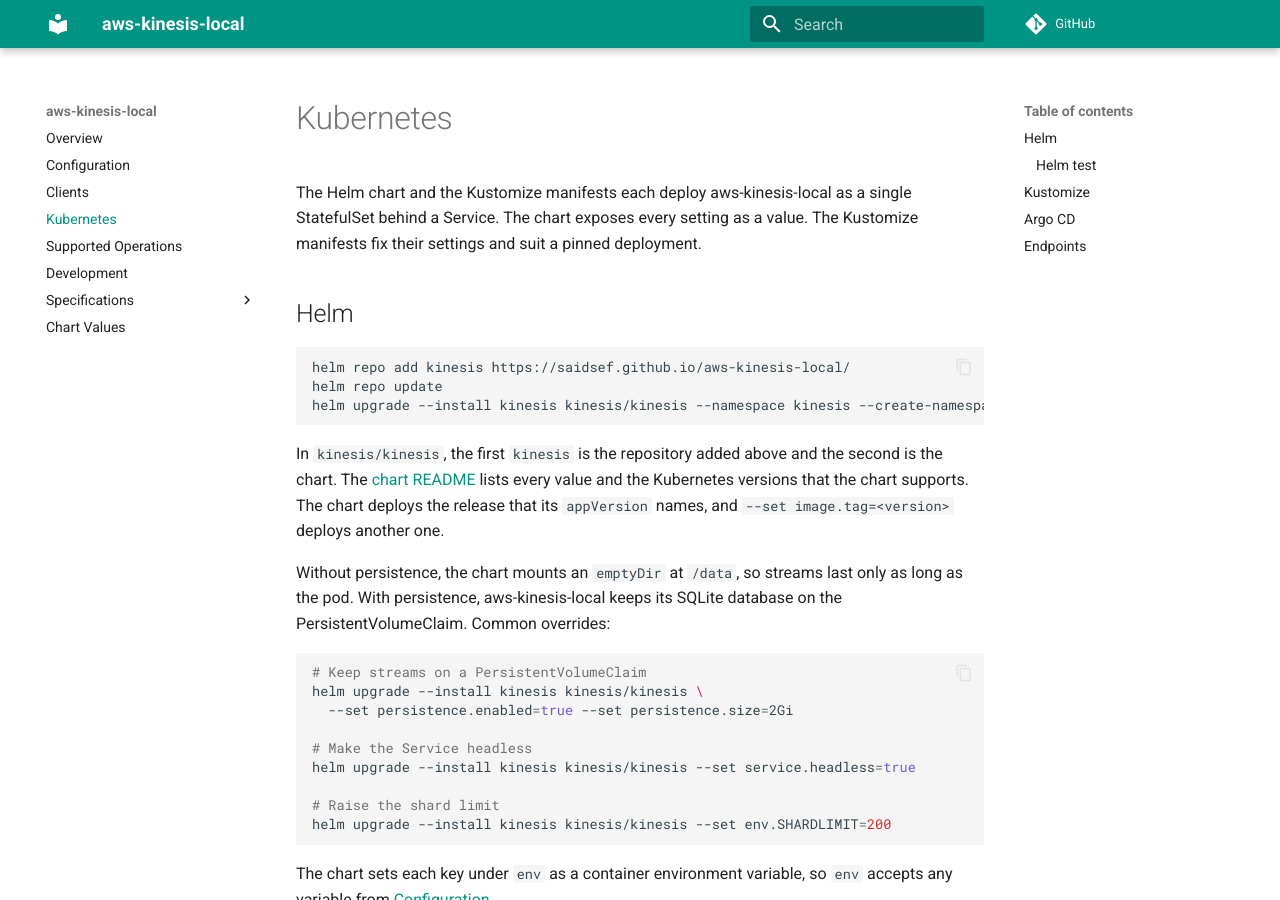
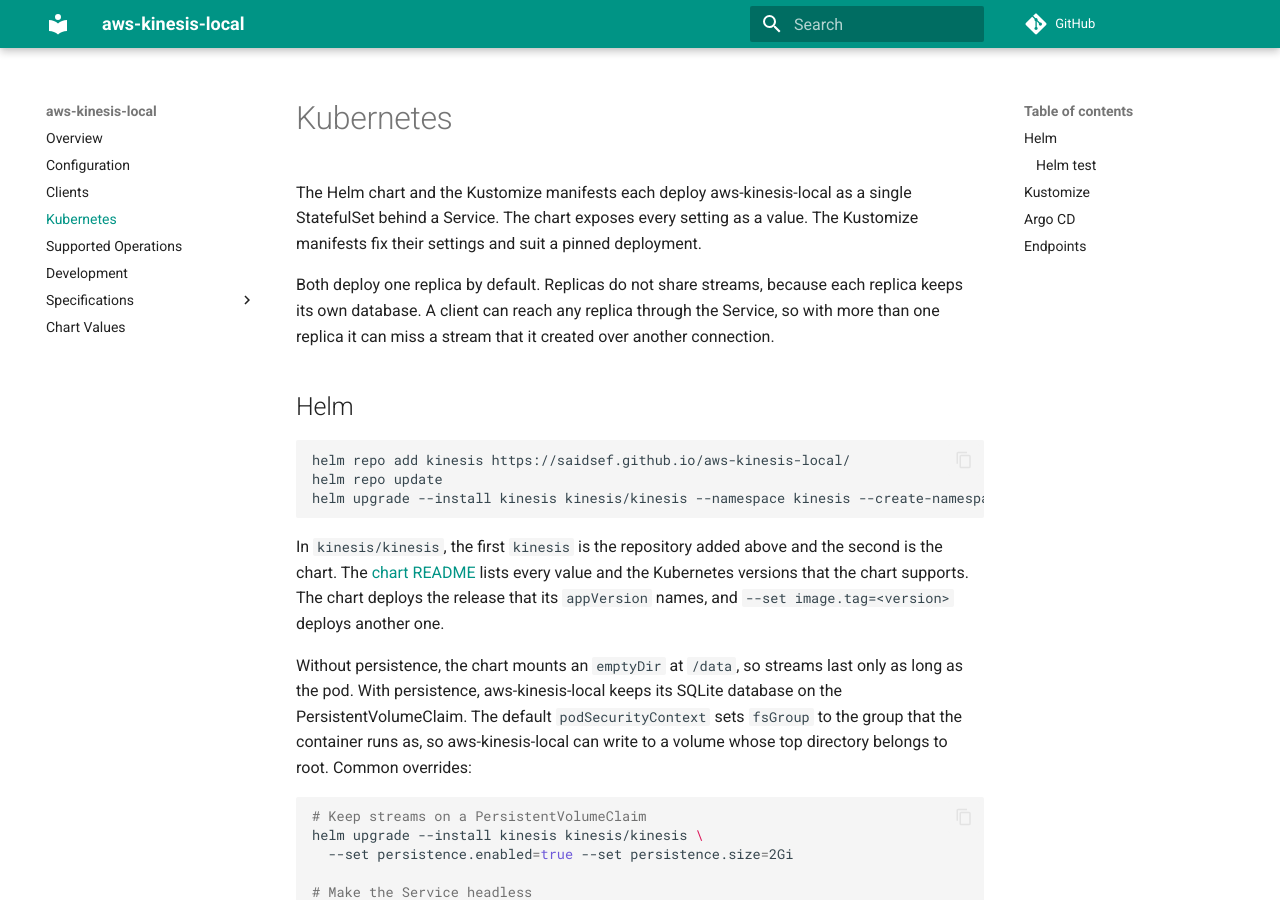
Before and after one commit to saidsef/aws-kinesis-local, an MkDocs documentation site: the page built from docs/kubernetes.md, in a window 1280 px wide and 900 px high. Built offline with MkDocs 1.6.1 and Material for MkDocs 9.7.7, drawn with Linux system fonts in a browser that asks for light colours; comment, search, counter and statistics services are not loaded.

Commit message:
fix(chart): let aws-kinesis-local write to a persistent data volume (#182)
The chart ran the pod as user 65534 without a filesystem group. On a
volume whose top directory belongs to root, aws-kinesis-local could not
create its database and exited at start-up. The pod gets fsGroup 65534,
so Kubernetes makes the volume writable by that group.

- podSecurityContext defaults to fsGroup 65534 with fsGroupChangePolicy
  OnRootMismatch.
- The PodDisruptionBudget defaults to maxUnavailable 1, so it does not
  block a node drain. Setting minAvailable leaves maxUnavailable out.
- With a headless Service, helm test calls the container port.
- Both StatefulSets drop the unused npm cache volume.
- The Kustomize pods drop the Prometheus annotations, because /metrics
  answers HTTP 403.
- The chart README and the docs say that replicas do not share streams.
- The chart version goes from 0.9.0 to 0.10.0.
- Lint, helm-docs and the docs build pass, and kind confirms the fsGroup
  and headless test fixes.

````diff
--- a/docs/kubernetes.md
+++ b/docs/kubernetes.md
@@ -1,6 +1,8 @@
 # Kubernetes
 
 The Helm chart and the Kustomize manifests each deploy aws-kinesis-local as a single StatefulSet behind a Service. The chart exposes every setting as a value. The Kustomize manifests fix their settings and suit a pinned deployment.
+
+Both deploy one replica by default. Replicas do not share streams, because each replica keeps its own database. A client can reach any replica through the Service, so with more than one replica it can miss a stream that it created over another connection.
 
 ## Helm
 
@@ -12,7 +14,7 @@ helm upgrade --install kinesis kinesis/kinesis --namespace kinesis --create-name
 
 In `kinesis/kinesis`, the first `kinesis` is the repository added above and the second is the chart. The [chart README](https://github.com/saidsef/aws-kinesis-local/blob/main/charts/kinesis/README.md) lists every value and the Kubernetes versions that the chart supports. The chart deploys the release that its `appVersion` names, and `--set image.tag=<version>` deploys another one.
 
-Without persistence, the chart mounts an `emptyDir` at `/data`, so streams last only as long as the pod. With persistence, aws-kinesis-local keeps its SQLite database on the PersistentVolumeClaim. Common overrides:
+Without persistence, the chart mounts an `emptyDir` at `/data`, so streams last only as long as the pod. With persistence, aws-kinesis-local keeps its SQLite database on the PersistentVolumeClaim. The default `podSecurityContext` sets `fsGroup` to the group that the container runs as, so aws-kinesis-local can write to a volume whose top directory belongs to root. Common overrides:
 
 ```shell
 # Keep streams on a PersistentVolumeClaim
````
Also changed, not shown: charts/kinesis/README.md (+6 -5 lines), docs/configuration.md (+3 -1 lines), 6 other files.
